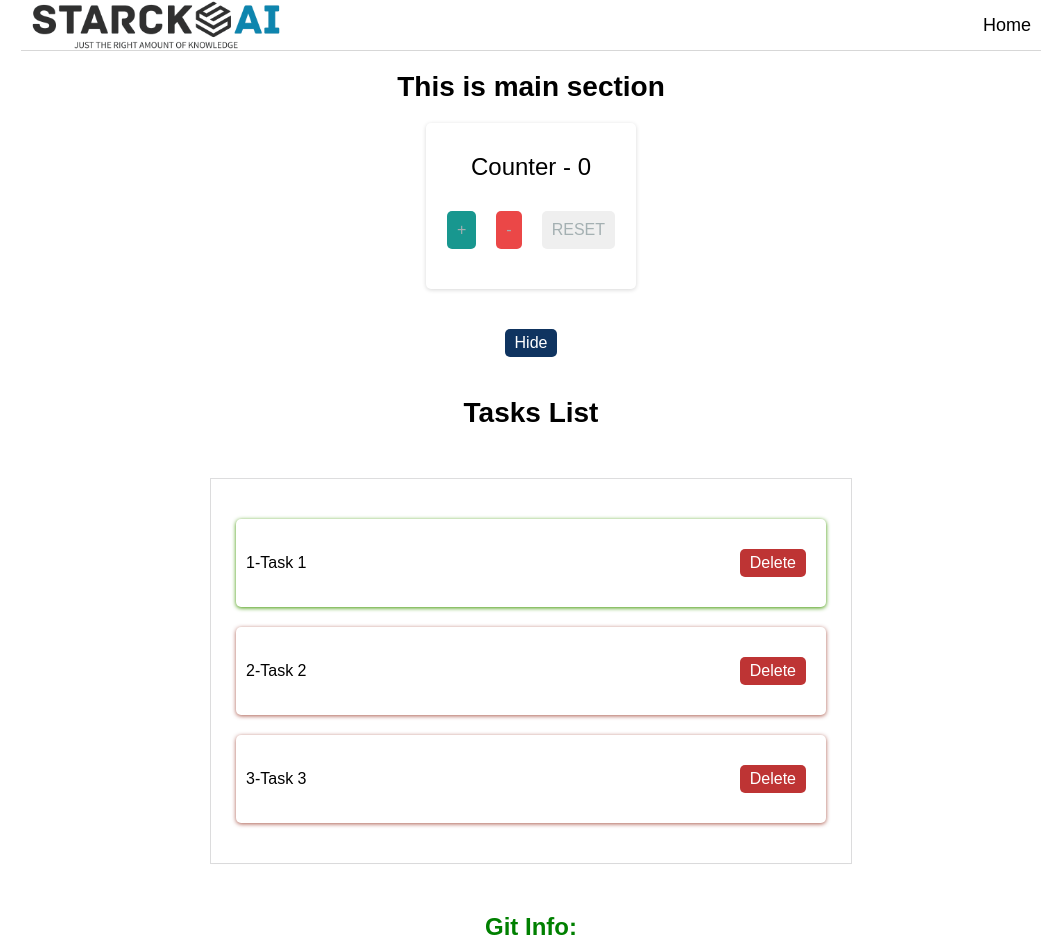
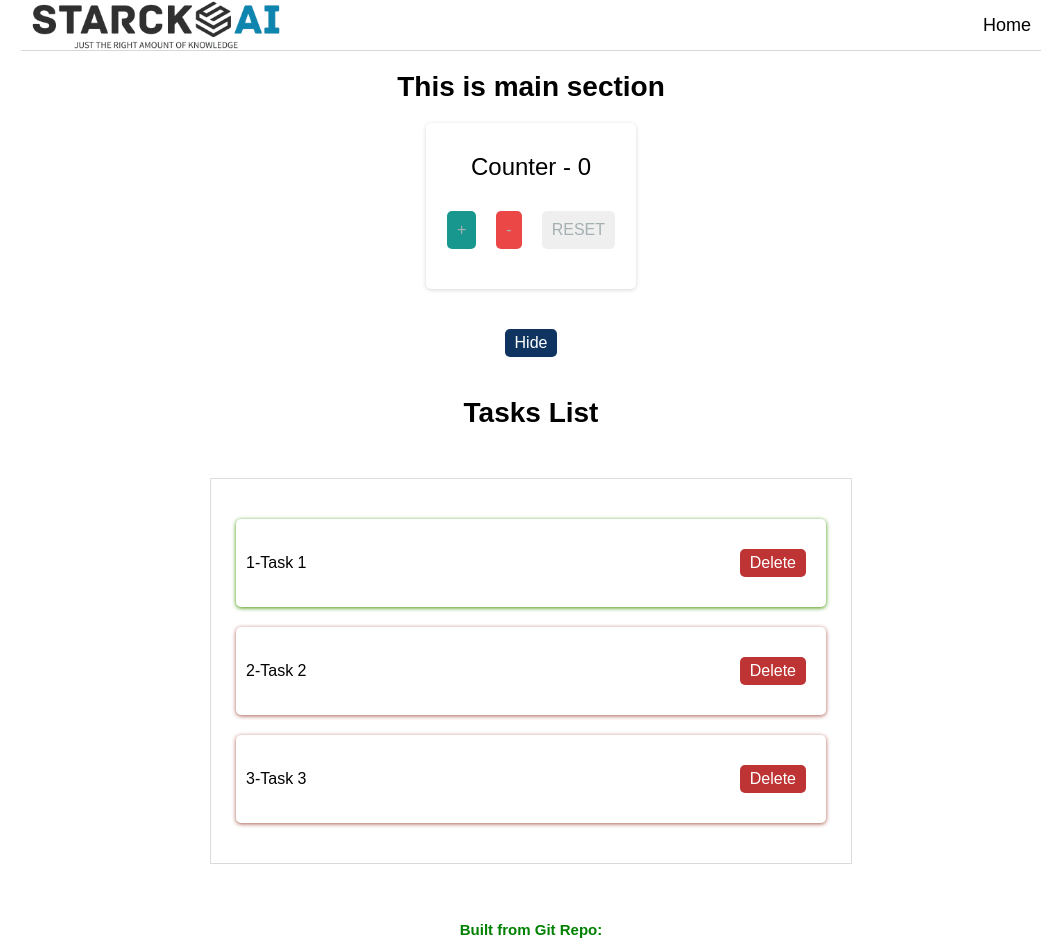
Before and after one commit to sankalp-it/react-0325-masterclass, a React (Vite) app: page / in a window 1280 px wide. Shown: the whole page, without its empty margins (109-1171 px from the left). Built offline with nearby package versions, Linux system fonts and the light colour scheme.

Commit message:
Modified the text and css for the same

```diff
--- a/src/components/GitInfoDisplay.jsx
+++ b/src/components/GitInfoDisplay.jsx
@@ -4,8 +4,8 @@ import './GitInfoDisplay.css'
 
 export const GitInfoDisplay = () => {
   return (
-    <div className="gitinfo">
-        <p>Git Info: {gitInfo}</p>
-    </div>
+    <>
+        <p><font className='gitinfo-header'>Built from Git Repo: </font><font className='gitinfo-text'>{gitInfo}</font></p>
+    </>
   )
 }
--- a/src/components/gitinfodisplay.css
+++ b/src/components/gitinfodisplay.css
@@ -1,5 +1,11 @@
-.gitinfo{
-    font-size: 40px;
+.gitinfo-header{
+    font-size: 15px;
     font-weight: bold;
     color: green;
-  }
+}
+.gitinfo-text{
+    font-size: 12px;
+    font-weight: bold;
+    font-style: italic;
+    color: darkorange;
+}
```
